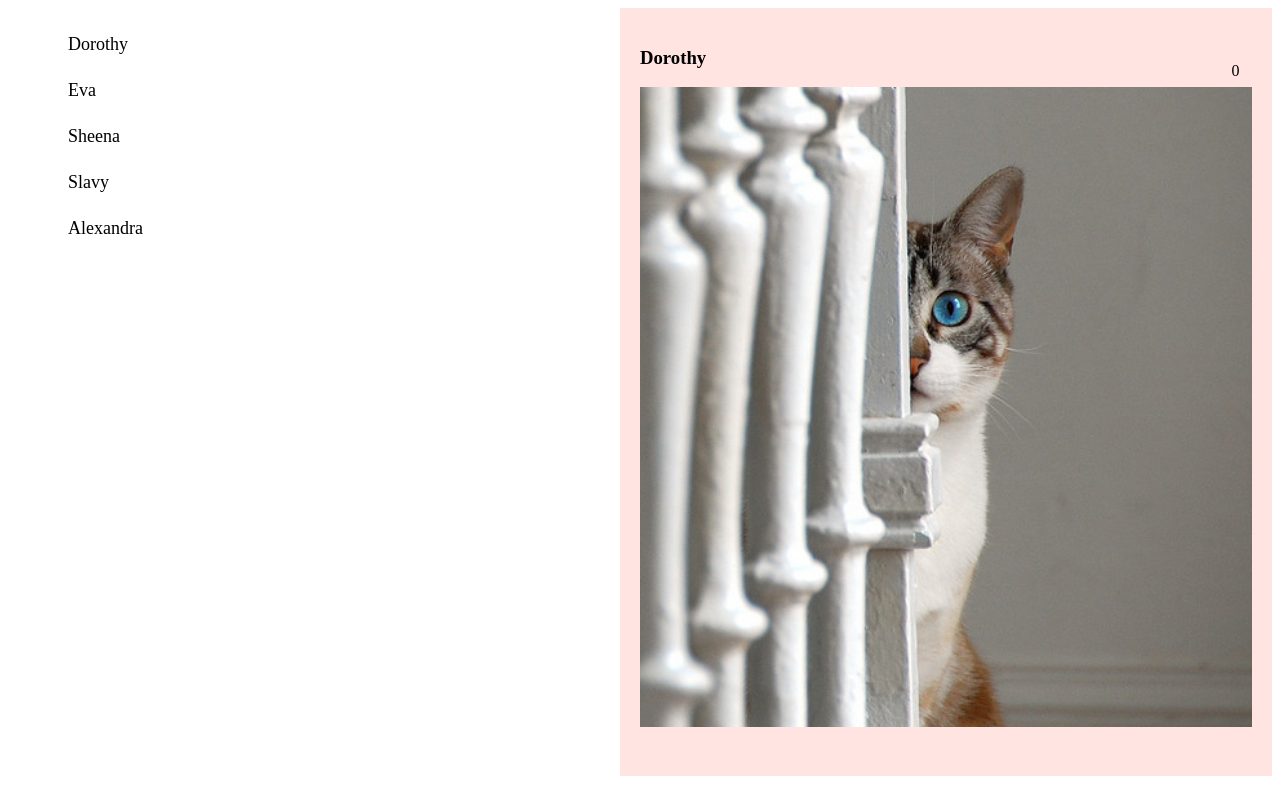
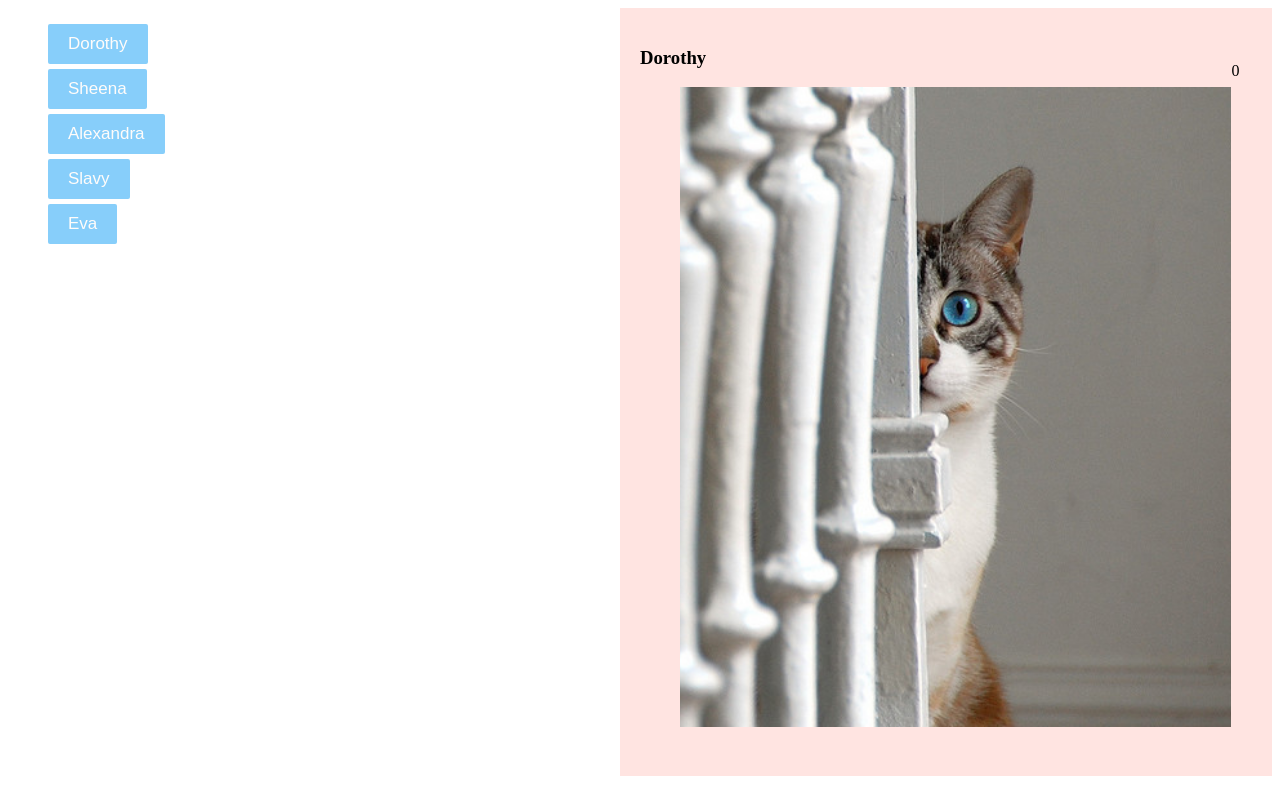
Before and after one commit to staringelf/Cat-Clicker, a plain HTML site: page index.html in a window 1280 px wide. Both pictures are taken after a click on the item "Dorothy". Drawn offline with Linux system fonts and the light colour scheme.

Commit message:
will stucture MVO

```diff
--- a/cat-clicker.js
+++ b/cat-clicker.js
@@ -1,41 +1,91 @@
-const catNames = document.querySelectorAll('.cat-name');
-const cat = document.querySelector('.cat');
+const model = {
+	cats: [
+		{
+			name: 'Dorothy',
+			src: 'dorothy.jpg',
+			clicks: 0,
+		},
 
-const displayCatName = document.querySelector('.cat__name');
-const displayCatImg = document.querySelector('.cat__img');
-const displayCatClicks = document.querySelector('.cat__clicks');
+		{
+			name: 'Sheena',
+			src: 'sheena.jpg',
+			clicks: 0,
+		},
 
-let clicks = 0;
+		{
+			name: 'Alexandra',
+			src: 'alexandra.jpg',
+			clicks: 0,
+		},
 
-function Cat(name, img) {
-	this.name = name;
-	this.img = img;
+		{
+			name: 'Slavy',
+			src: 'slavy.jpg',
+			clicks: 0,
+		},
+
+		{
+			name: 'Eva',
+			src: 'eva.jpg',
+			clicks: 0,
+		}
+	]
+};
+
+const octopus = {
+
+	getCats: function () {
+		return model.cats;
+	},
+
+	displayCat: function (cat) {
+		viewDisplay.render(cat);
+	},
+
+	incrementClicks: function (cat) {
+		cat.clicks++;
+		viewDisplay.render(cat);
+	},
+
+	init: function () {
+		viewButtons.init();
+	}
+
+};
+
+const viewButtons = {
+	init: function () {
+		const catsUl = document.createElement('ul');
+		octopus.getCats().forEach(cat => {
+			const catLi = document.createElement('li');
+			catLi.innerHTML = `<button class="cat-button">${cat.name}</button>`;
+			catLi.classList.add('cats-nav__item');
+			catLi.addEventListener('click', () => {
+				octopus.displayCat(cat);
+			});
+			catsUl.appendChild(catLi);
+		})
+		document.querySelector('.cat-buttons').appendChild(catsUl);
+	},
 }
 
-catNames.forEach(catName => catName.addEventListener('click', function () {
-	const cat = new Cat(catName.textContent, `${catName.textContent}.jpg`);
-	console.log(cat);
-	[displayCatName.textContent, displayCatImg.src] = [cat.name, cat.img];
-	clicks = 0;
-	displayCatClicks.textContent = clicks;
-}))
-
-displayCatImg.addEventListener('click', function  () {
-	displayCatClicks.textContent = ++clicks;
-})
+const viewDisplay = {
+	render: function (cat) {
+		const catDisplay = document.querySelector('.cat-display');
+		const catContainer = catDisplay.querySelector('.cat-container');
+		catContainer.innerHTML = `<h3 class="cat__name">${cat.name}</h3>
+								  <p class="cat__clicks">${cat.clicks}</p>`;
+		const catFigure = document.createElement('figure');
+		catFigure.classList.add('cat__photo');
+		catFigure.addEventListener('click', () => {
+			octopus.incrementClicks(cat);
+		});
+		catFigure.innerHTML = `<img class="cat__img" src="Images/${cat.src}" alt="">`
+		catContainer.appendChild(catFigure);
+		catDisplay.style.display = 'block';
+	},
 
 
-/*const cats = document.querySelectorAll('.cat_image');
-const catNames = ['eva', 'dorothy'];
+}
 
-let score = [0, 0];
-
-cats.forEach(function (cat, index){
-	cat.parentNode.querySelector('.cat__name').textContent = catNames[index];
-
-	cat.addEventListener('click', function () {
-	const scoreBoard = cat.parentNode.querySelector('.scoreboard');
-	scoreBoard.textContent = ++score[index];
-	})
-})
-*/
+octopus.init();
--- a/index.html
+++ b/index.html
@@ -23,25 +23,31 @@
 			flex: 1;
 		}
 
-		.cat-names{
+		.cat-buttons ul{
 			list-style: none;
 
 		}
 
-		.cat-name{
+		.cat-button{
 			cursor: pointer;
 			width: min-content;
-			font-size: 18px;
+			font-size: 17px;
 			padding: 10px 20px;
 			margin-bottom: 5px;
+			background-color: lightskyblue;
+			color: #fffcfa;
 			text-transform: capitalize;
+			outline: none;
+			border: none;
+			border-radius: 2px;
 		}
 
-		.cat-name:hover{
-			color: lightsalmon;
+		.cat-button:hover{
+			background-color: steelblue;
 		}
 
-		.display-area{
+		.cat-display{
+			display: none;
 			background-color: mistyrose;
 			width: 100%;
 			height: 96vh;
@@ -54,7 +60,7 @@
 		}
 
 		.cat__photo{
-			width: 100%;
+			width: 90%;
 			height: 80vh;
 			cursor: pointer;
 		}
@@ -71,25 +77,11 @@
    <header>
 	</header>
   <main role="main" class="main">
-	<section class="">
-		<ul class="cat-names">
-			<li class="cat-name">dorothy</li>
-			<li class="cat-name">eva</li>
-			<li class="cat-name">sheena</li>
-			<li class="cat-name">slavy</li>
-			<li class="cat-name">alexandra</li>
-		</ul>
+    <section class="cat-buttons"></section>
+	<section class="cat-display">
+		<article class="cat-container"></article>
 	</section>
-	<section class="display-area">
-	  <article class="cat">
-		<h3 class="cat__name"></h3>
-		<div class="cat__photo">
-			<img class="cat__img" src="" alt="">
-		</div>
-		<p class="cat__clicks"></p>
-	  </article>
-	</section>
-  </main>
-  <script src="cat-clicker.js"></script>
- </body>
-</html>
+	<script src="cat-clicker.js"></script>
+	</main>
+	</body>
+	</html>
```
Also changed, not shown: Images/alexandra.jpg (renamed from alexandra.jpg), Images/dorothy.jpg (renamed from dorothy.jpg), Images/eva.jpg (renamed from eva.jpg), Images/sheena.jpg (renamed from sheena.jpg), Images/slavy.jpg (renamed from slavy.jpg), 1 other file.
